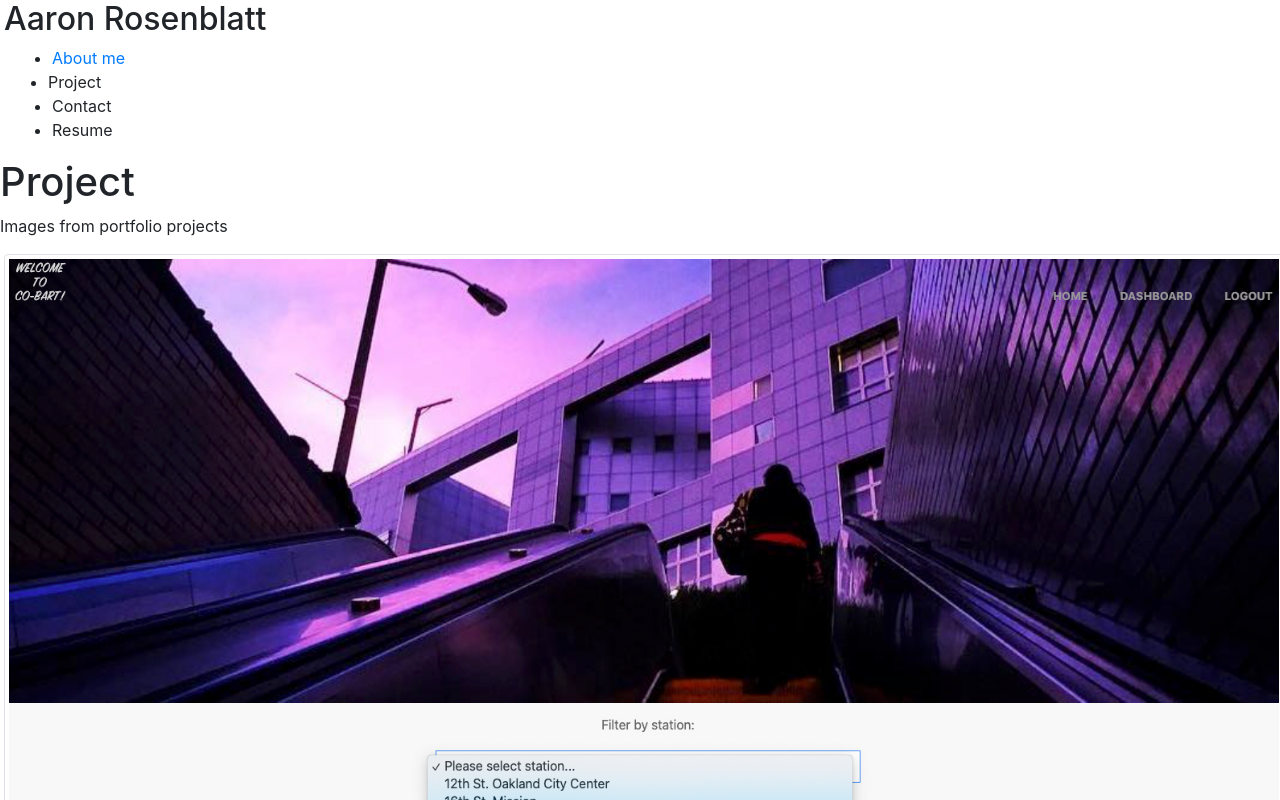
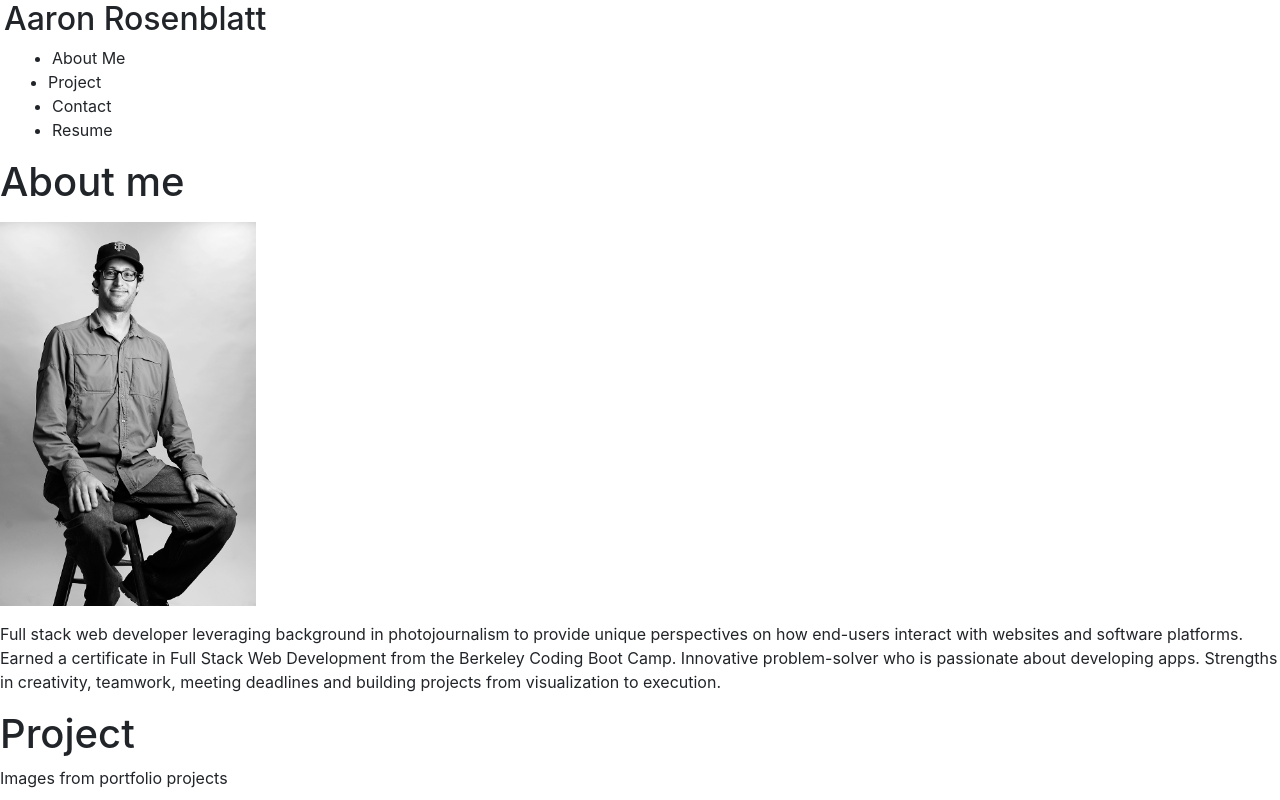
Before and after one commit to noplur/coding-port, a React (Create React App) app: page / in a window 1280 px wide. Shown: the top 800 px of the page. Built offline with nearby package versions, Linux system fonts and the light colour scheme.

Commit message:
updated nav

```diff
--- a/src/App.js
+++ b/src/App.js
@@ -15,6 +15,7 @@ function App() {
   ]);
 
   const [currentCategory, setCurrentCategory] = useState(categories[0]);
+  const [aboutSelected, setAboutSelected] = useState(false);
   const [contactSelected, setContactSelected] = useState(false);
 
 
@@ -24,14 +25,16 @@ function App() {
         categories={categories}
         setCurrentCategory={setCurrentCategory}
         currentCategory={currentCategory}
+        aboutSelected={aboutSelected}
+        setAboutSelected={setAboutSelected}
         contactSelected={contactSelected}
         setContactSelected={setContactSelected}
       ></Nav>
       <main>
         {!contactSelected ? (
           <>
+            <About></About>
             <Project currentCategory={currentCategory}></Project>
-            <About></About>
           </>
         ) : (
             <ContactForm></ContactForm>
--- a/src/components/Nav/index.js
+++ b/src/components/Nav/index.js
@@ -6,17 +6,11 @@ function Nav(props) {
     categories = [],
     setCurrentCategory,
     currentCategory,
+    aboutSelected,
+    setAboutSelected,
     contactSelected,
     setContactSelected
   } = props;
-
-    // const resumeCategory = [
-    //     { name: "resume", description: "A list of Aaron Rosenblatt's proficiencies" },
-    //   ];
-
-      // const handleClick = () => {
-      //   console.log("click handled")
-      // }
 
       return (
         <header className="flex-row px-1">
@@ -25,10 +19,12 @@ function Nav(props) {
           </h2>
           <nav>
             <ul className="flex-row">
-              <li className="mx-2">
-              <a data-testid="about" href="#about" onClick={() => setContactSelected(false)}>
-                About me
-            </a>
+            <li className={`mx-2 ${!contactSelected && aboutSelected && 'navActive'}`}>
+            <span onClick={() => {
+                  setAboutSelected(true);
+                  setContactSelected(false);
+                }}
+            >About Me</span>
           </li>
           {categories.map((category) => (
             <li
@@ -59,4 +55,4 @@ function Nav(props) {
   );
 }
 
-    export default Nav;
+export default Nav;
```
